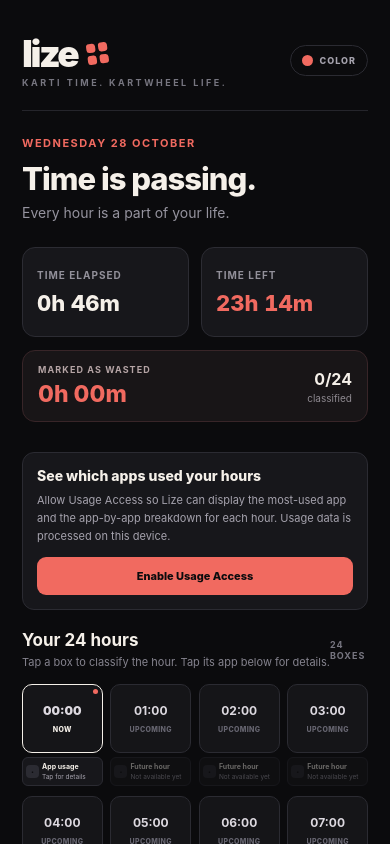
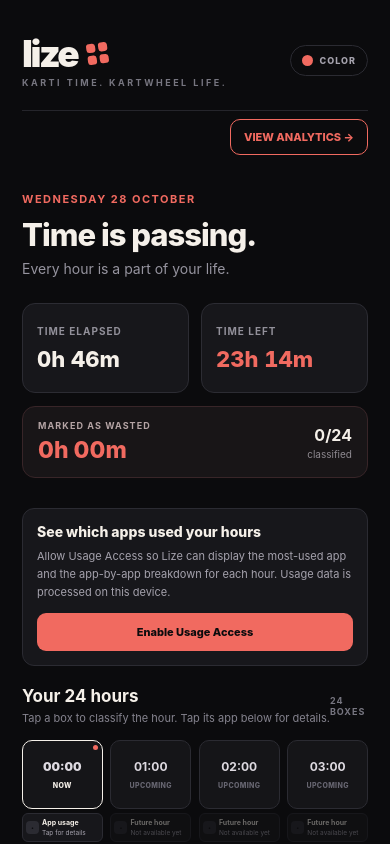
Before and after one commit to 23-kartikey/Lize, a React Native app: screen / in a window 390 px wide. Built offline with nearby package versions, Linux system fonts and the light colour scheme.

Commit message:
feat: add analytics button

```diff
--- a/src/screens/HomeScreen.tsx
+++ b/src/screens/HomeScreen.tsx
@@ -1,5 +1,6 @@
 import { useState } from "react";
 import { useHourNotes } from "../hooks/useHourNotes";
+import AnalyticsScreen from "./AnalyticsScreen";
 
 import {
   Pressable,
@@ -33,6 +34,7 @@ export default function HomeScreen() {
   const { marksByDay, storageReady, setHourMark } = useHourMarks();
   const { accentId, accentColor, setAccentId } = useAccentColor();
   const {  notesByDay, notesReady, setHourNote } = useHourNotes();
+  const [showAnalytics, setShowAnalytics] = useState(false);
 
   const {
     permissionGranted,
@@ -105,6 +107,15 @@ export default function HomeScreen() {
     void refreshUsage();
   }
 
+  if (showAnalytics) {
+  return (
+    <AnalyticsScreen
+      accentColor={accentColor}
+      onBack={() => setShowAnalytics(false)}
+    />
+  );
+}
+
   return (
     <SafeAreaView style={styles.safeArea}>
       <StatusBar barStyle="light-content" />
@@ -118,6 +129,30 @@ export default function HomeScreen() {
           accentColor={accentColor}
           onSelectAccent={setAccentId}
         />
+
+        <Pressable
+          onPress={() => setShowAnalytics(true)}
+          style={{
+            alignSelf: "flex-end",
+            paddingVertical: 10,
+            paddingHorizontal: 13,
+            marginBottom: 12,
+            marginVertical: 8,
+            borderWidth: 1,
+            borderColor: accentColor,
+            borderRadius: 10,
+          }}
+        >
+          <Text
+            style={{
+              color: accentColor,
+              fontSize: 11,
+              fontWeight: "800",
+            }}
+          >
+            VIEW ANALYTICS →
+          </Text>
+        </Pressable>
 
         <TimeSummary
           now={now}
```
